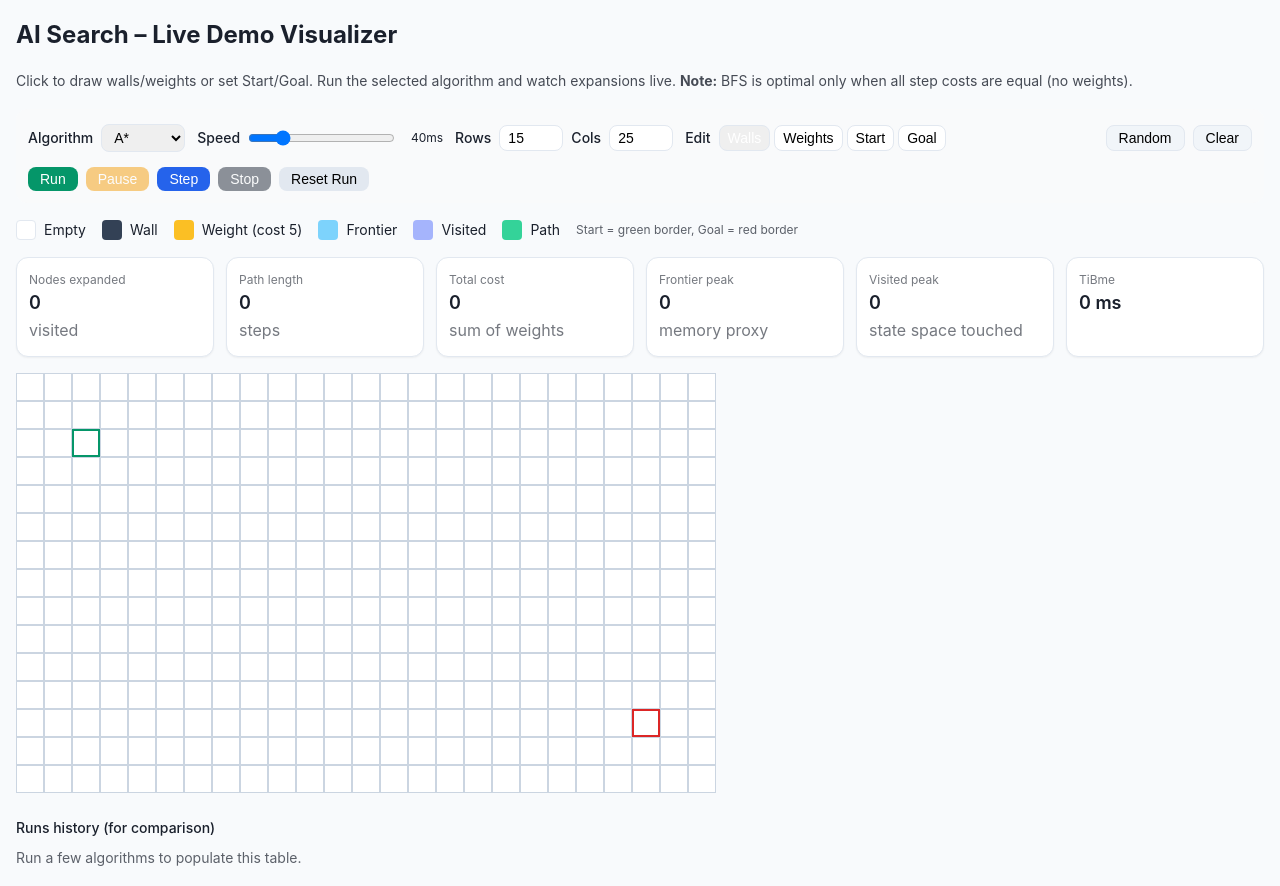
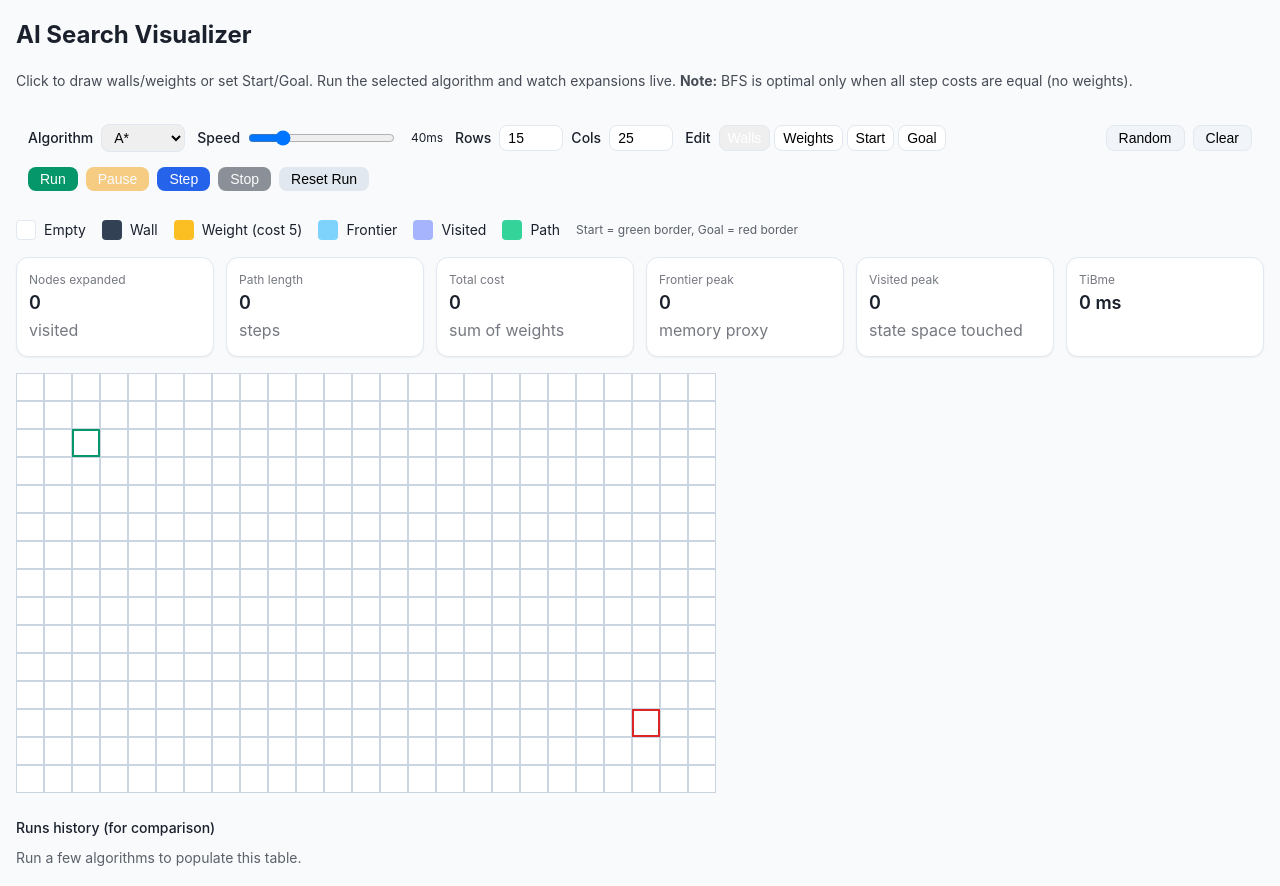
Before and after one commit to wilfierd/Demo_search, a React (Vite) app: page / in a window 1280 px wide. Built offline with nearby package versions, Linux system fonts and the light colour scheme.

Commit message:
update tit;e

```diff
--- a/src/SearchVisualizer.tsx
+++ b/src/SearchVisualizer.tsx
@@ -642,7 +642,7 @@ export default function SearchVisualizer() {
 
   return (
     <div className="w-full flex flex-col gap-4 p-4">
-      <h1 className="text-2xl font-bold">AI Search – Live Demo Visualizer</h1>
+      <h1 className="text-2xl font-bold">AI Search Visualizer</h1>
       <div className="text-sm opacity-80">
         Click to draw walls/weights or set Start/Goal. Run the selected
         algorithm and watch expansions live. <b>Note:</b> BFS is optimal only
```
